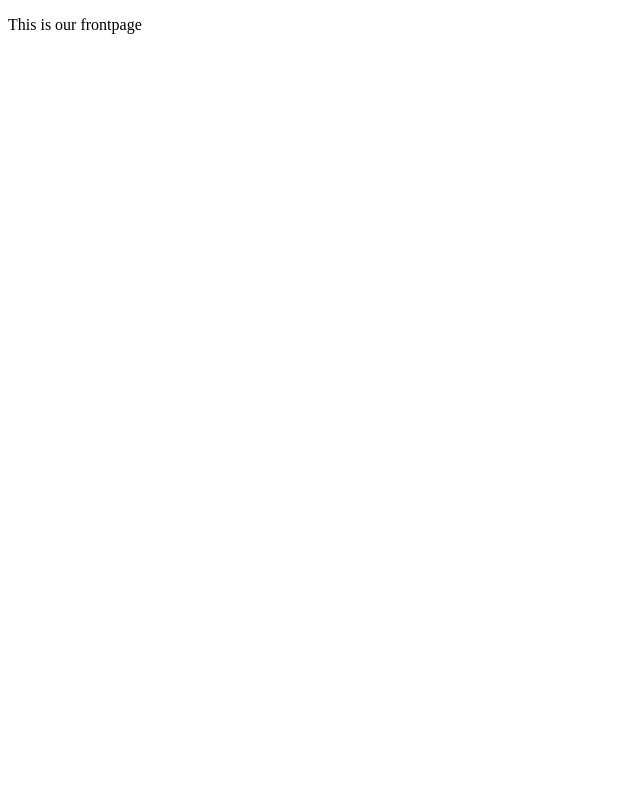
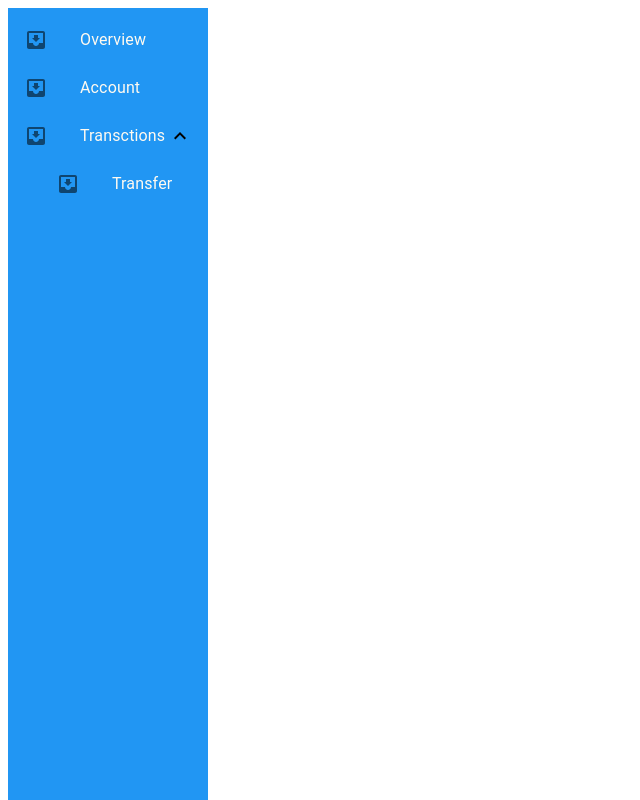
Before and after one commit to MASTER-THESIS-TRA/Master-Project, a React (Create React App) app in the folder Java API/TRA Project/TRA-Project/react-web-app/: page / in a window 1280 px wide. Shown: the whole page, without its empty margins (0-640 px from the left). Built offline with nearby package versions, Linux system fonts and the light colour scheme.

Commit message:
(FE) Added sidepanel for routing to pages

```diff
--- a/Java API/TRA Project/TRA-Project/react-web-app/src/App.js
+++ b/Java API/TRA Project/TRA-Project/react-web-app/src/App.js
@@ -1,10 +1,10 @@
+import {TestApi} from "./api/Api";
+import {Sidebar} from "./components/Sidebar";
 
 function App() {
   return (
     <div>
-      <header>
-        <p>This is our frontpage</p>
-      </header>
+        <Sidebar />
     </div>
   );
 }
--- /dev/null
+++ b/Java API/TRA Project/TRA-Project/react-web-app/src/api/Api.js
@@ -0,0 +1,18 @@
+import {useEffect, useState} from "react";
+
+const axios = require('axios');
+
+export const TestApi = () => {
+    const [data, setData] = useState({text: []})
+    useEffect(() => {
+        axios.get("http://localhost:8080/api/test")
+            .then((response) => {
+                return response.data
+                }
+            )
+            .catch((error) => {
+                console.log(error);
+            })
+    });
+
+}
--- /dev/null
+++ b/Java API/TRA Project/TRA-Project/react-web-app/src/components/CustomLinkButton.jsx
@@ -0,0 +1,32 @@
+import React from "react";
+import {ListItem, ListItemIcon, ListItemText } from "@mui/material";
+import { Link as RouterLink } from 'react-router-dom';
+import PropTypes from 'prop-types';
+
+
+export const CustomLinkButton = (props) => {
+    const { icon, primary, to } = props;
+
+    const renderLink = React.useMemo(
+        () =>
+            React.forwardRef(function Link(itemProps, ref) {
+                return <RouterLink to={to} ref={ref} {...itemProps} role={undefined} />;
+            }),
+        [to],
+    );
+
+    return (
+        <li>
+            <ListItem button component={renderLink}>
+                {icon ? <ListItemIcon>{icon}</ListItemIcon> : null}
+                <ListItemText primary={primary} sx={{ color: '#FFFAF0' }}/>
+            </ListItem>
+        </li>
+    );
+}
+
+CustomLinkButton.propTypes = {
+    icon: PropTypes.element,
+    primary: PropTypes.string.isRequired,
+    to: PropTypes.string.isRequired,
+};
--- /dev/null
+++ b/Java API/TRA Project/TRA-Project/react-web-app/src/components/Sidebar.jsx
@@ -0,0 +1,62 @@
+import * as React from 'react';
+import List from '@mui/material/List';
+import ListItemButton from '@mui/material/ListItemButton';
+import ListItemIcon from '@mui/material/ListItemIcon';
+import ListItemText from '@mui/material/ListItemText';
+import Collapse from '@mui/material/Collapse';
+import InboxIcon from '@mui/icons-material/MoveToInbox';
+import DraftsIcon from '@mui/icons-material/Drafts';
+import SendIcon from '@mui/icons-material/Send';
+import ExpandLess from '@mui/icons-material/ExpandLess';
+import ExpandMore from '@mui/icons-material/ExpandMore';
+import StarBorder from '@mui/icons-material/StarBorder';
+import {
+    BrowserRouter as Router,
+    Switch,
+    Route,
+    Link,
+    useRouteMatch,
+    useParams
+} from "react-router-dom";
+import {useState} from "react";
+import {CustomLinkButton} from "./CustomLinkButton";
+
+
+const divStyle = {
+    position: 'fixed',
+    width: '200px',
+    height: '100%',
+    background: '#2196f3',
+};
+
+export const Sidebar = () => {
+    const [isOpen, setIsOpen] = useState(true)
+
+    const handleClick = () => {
+        setIsOpen(!isOpen)
+    };
+
+    return (
+        <div style={divStyle}>
+            <List
+                component="nav"
+                aria-labelledby="nested-list-subheader"
+            >
+                <CustomLinkButton to="/overview" primary="Overview" icon={<InboxIcon />} />
+                <CustomLinkButton primary="Account" to="account" icon={<InboxIcon />} />
+                <ListItemButton onClick={handleClick}>
+                    <ListItemIcon>
+                        <InboxIcon />
+                    </ListItemIcon>
+                    <ListItemText primary="Transctions" sx={{ color: '#FFFAF0' }}/>
+                    {isOpen ? <ExpandLess /> : <ExpandMore />}
+                </ListItemButton>
+                <Collapse in={isOpen} timeout="auto" unmountOnExit>
+                    <List sx={{ pl: 4 }} component="div" disablePadding>
+                        <CustomLinkButton primary="Transfer" to="transfer" icon={<InboxIcon />} />
+                    </List>
+                </Collapse>
+            </List>
+        </div>
+    )
+}
--- a/Java API/TRA Project/TRA-Project/react-web-app/src/index.js
+++ b/Java API/TRA Project/TRA-Project/react-web-app/src/index.js
@@ -1,10 +1,12 @@
 import React from 'react';
-import ReactDOM from 'react-dom';
+import { render } from "react-dom";
+import { BrowserRouter } from "react-router-dom";
 import App from './App';
 
-ReactDOM.render(
-  <React.StrictMode>
-    <App />
-  </React.StrictMode>,
-  document.getElementById('root')
+const rootElement = document.getElementById("root");
+render(
+    <BrowserRouter>
+        <App />
+    </BrowserRouter>,
+    rootElement
 );
```
Also changed, not shown: Java API/TRA Project/TRA-Project/react-web-app/package.json (+7 -0 lines).
